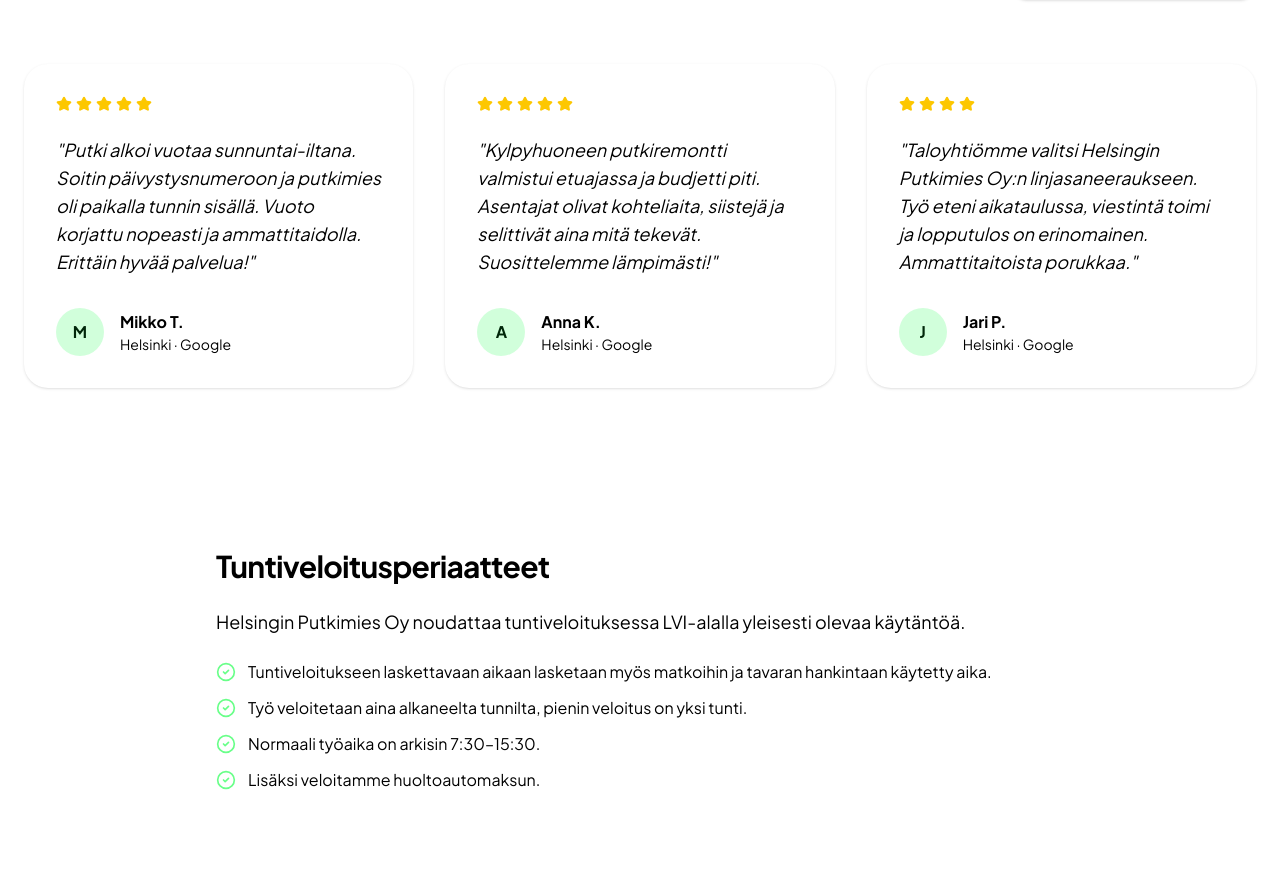
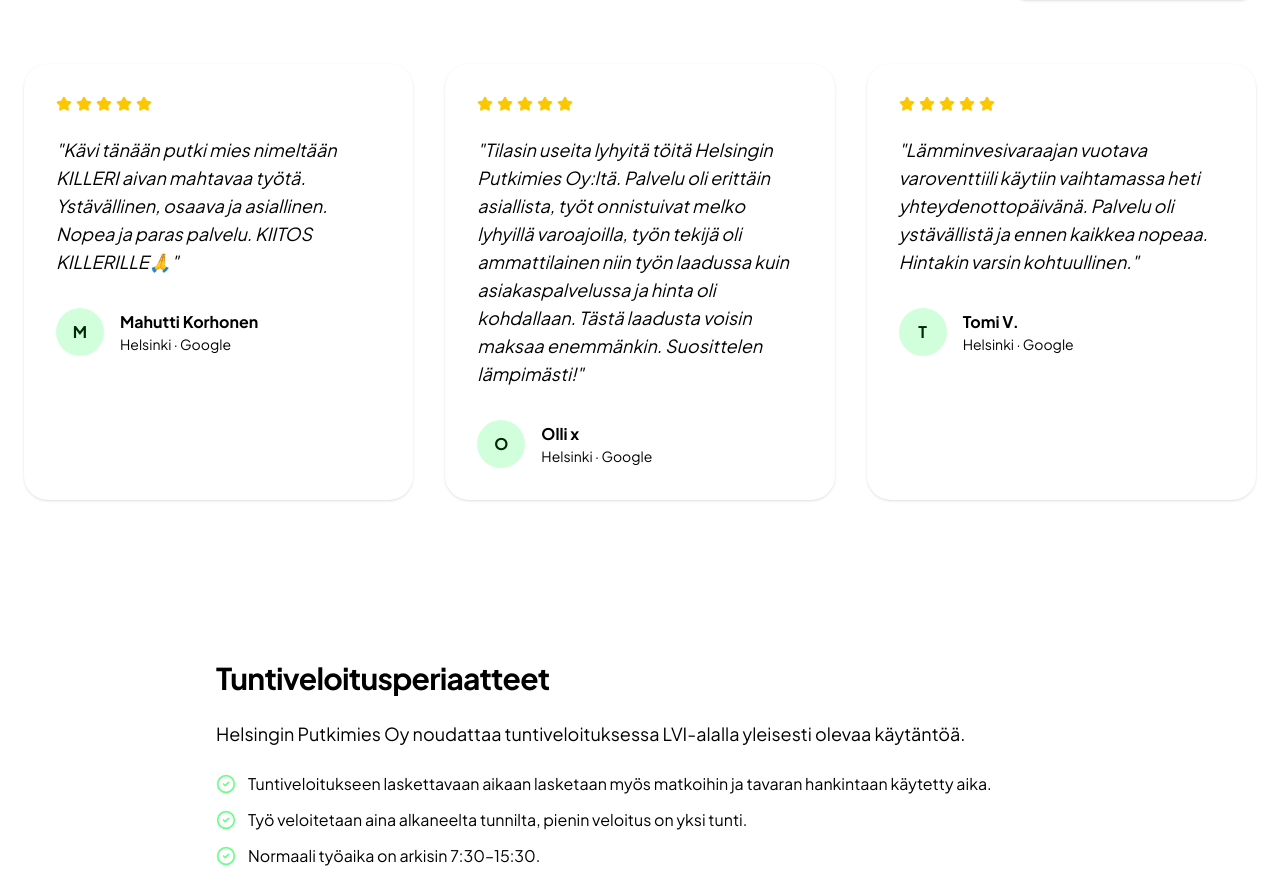
Before and after one commit to aliachek/helsingin-putkimies, a React (Vite) app: page / in a window 1280 px wide. Shown: the part 3383-4263 px from the top of the page. Built offline with nearby package versions, Linux system fonts and the light colour scheme.

Commit message:
refactor: replace fake reviews with real Google reviews from Apify

```diff
--- a/src/siteConfig.ts
+++ b/src/siteConfig.ts
@@ -153,22 +153,22 @@
     // └─────────────────────────────────────────────────────────────────┘
     reviews: [
         {
-            name: 'Mikko T.',
+            name: 'Mahutti Korhonen',
             location: 'Helsinki',
-            text: 'Putki alkoi vuotaa sunnuntai-iltana. Soitin päivystysnumeroon ja putkimies oli paikalla tunnin sisällä. Vuoto korjattu nopeasti ja ammattitaidolla. Erittäin hyvää palvelua!',
+            text: 'Kävi tänään putki mies nimeltään KILLERI aivan mahtavaa työtä. Ystävällinen, osaava ja asiallinen. Nopea ja paras palvelu. KIITOS KILLERILLE🙏',
             rating: 5,
         },
         {
-            name: 'Anna K.',
+            name: 'Olli x',
             location: 'Helsinki',
-            text: 'Kylpyhuoneen putkiremontti valmistui etuajassa ja budjetti piti. Asentajat olivat kohteliaita, siistejä ja selittivät aina mitä tekevät. Suosittelemme lämpimästi!',
+            text: 'Tilasin useita lyhyitä töitä Helsingin Putkimies Oy:ltä. Palvelu oli erittäin asiallista, työt onnistuivat melko lyhyillä varoajoilla, työn tekijä oli ammattilainen niin työn laadussa kuin asiakaspalvelussa ja hinta oli kohdallaan. Tästä laadusta voisin maksaa enemmänkin. Suosittelen lämpimästi!',
             rating: 5,
         },
         {
-            name: 'Jari P.',
+            name: 'Tomi V.',
             location: 'Helsinki',
-            text: 'Taloyhtiömme valitsi Helsingin Putkimies Oy:n linjasaneeraukseen. Työ eteni aikataulussa, viestintä toimi ja lopputulos on erinomainen. Ammattitaitoista porukkaa.',
-            rating: 4,
+            text: 'Lämminvesivaraajan vuotava varoventtiili käytiin vaihtamassa heti yhteydenottopäivänä. Palvelu oli ystävällistä ja ennen kaikkea nopeaa. Hintakin varsin kohtuullinen.',
+            rating: 5,
         },
     ],
 
```
Also changed, not shown: 1 other file (tests, documents, lock files or other folders).
